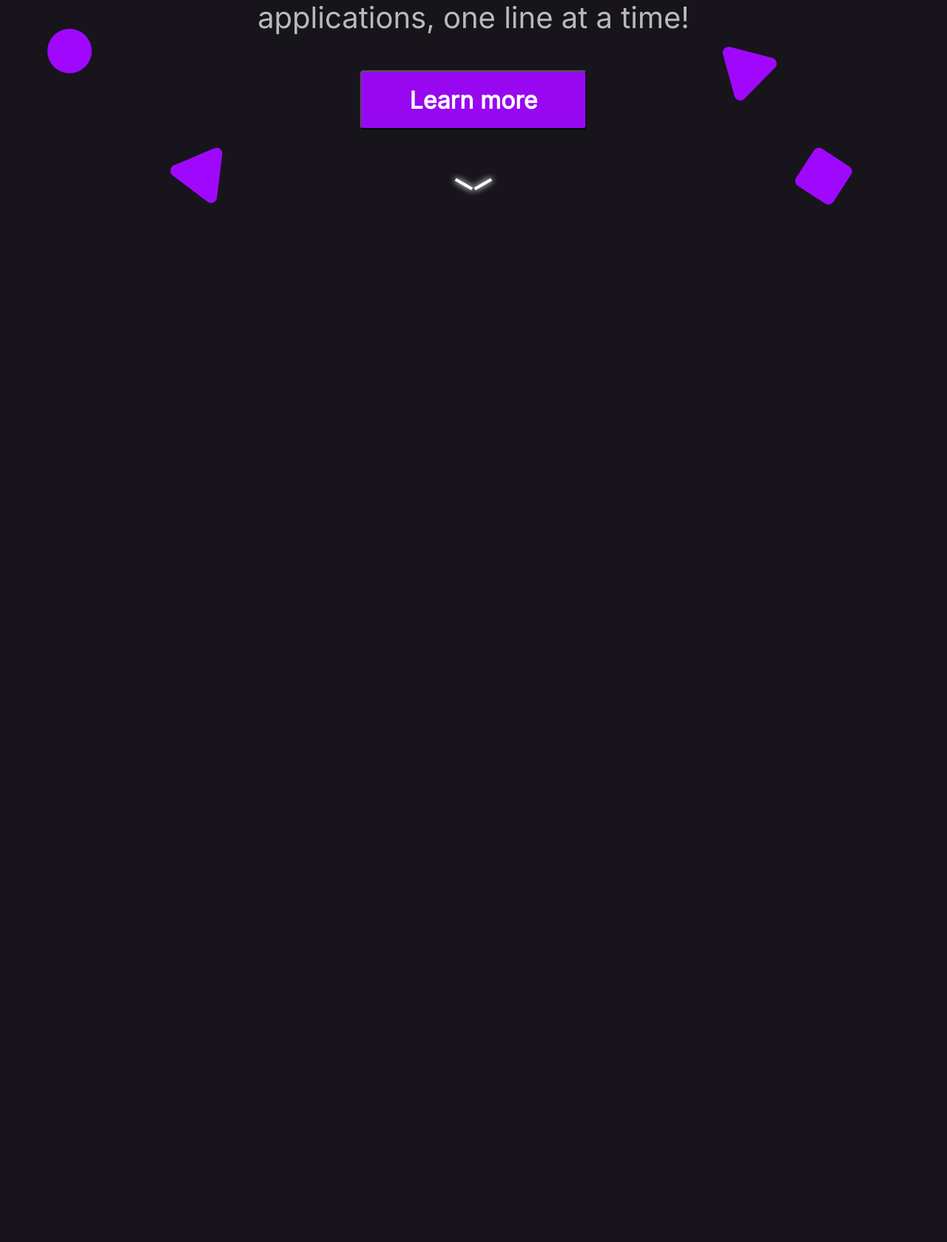
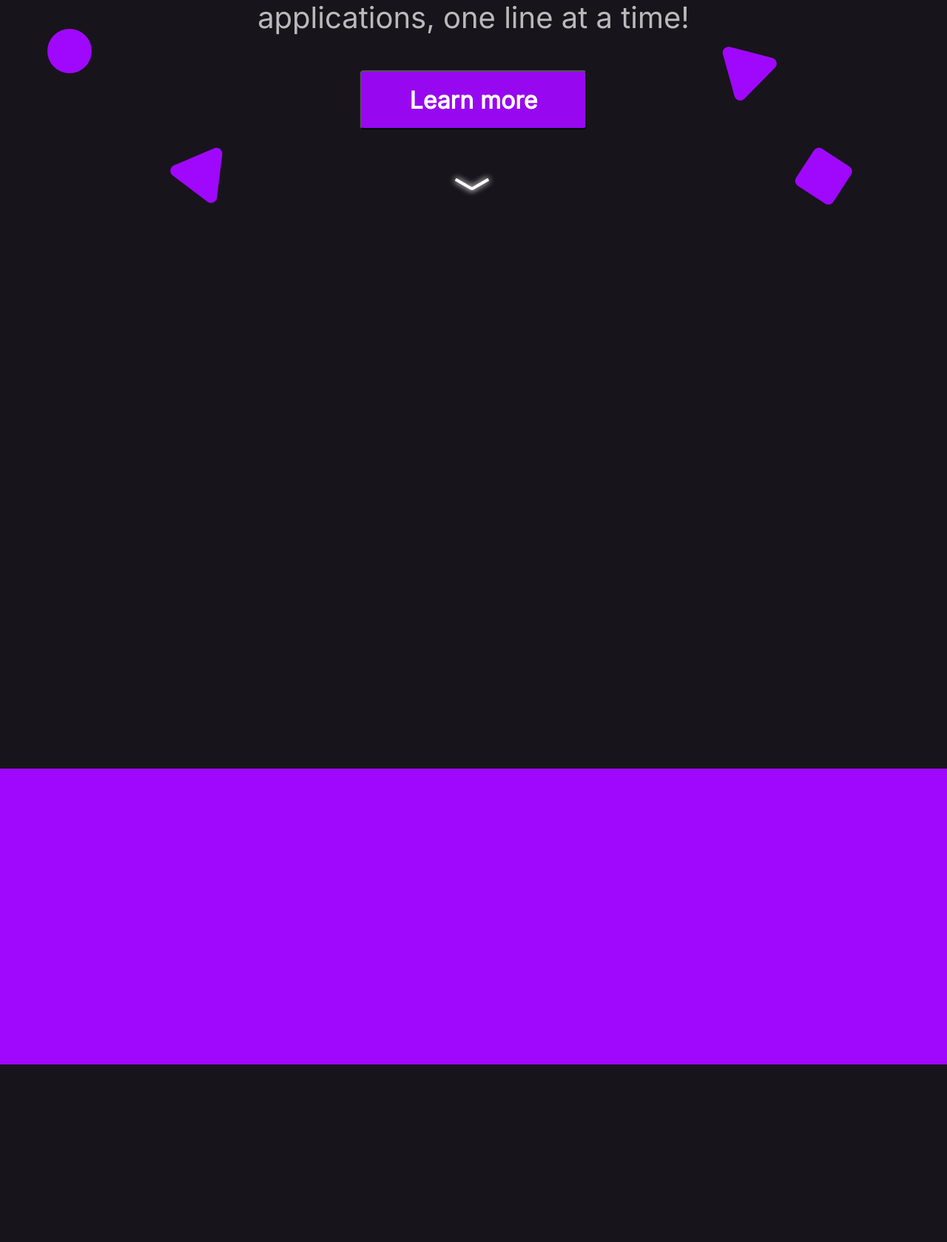
Before and after one commit to astrocore-team/Astrocore-site, a PHP site: page / in a window 1280 px wide. Shown: the part 481-2160 px from the top of the page at 74% size. Run offline with PHP 8.4, Linux system fonts and the light colour scheme.

Commit message:
maybe fixed down arrow

```diff
--- a/css/index.css
+++ b/css/index.css
@@ -25,6 +25,7 @@ body{
     height:300vh;
     scroll-behavior: smooth;
 }
+
 .temp-aligner-1{
     position: absolute;
     top:0px;
@@ -160,3 +161,16 @@ header{
   0%   {box-shadow: 0 0 0vw 0vw #FFF;}
   100%  {box-shadow: 0 0 1vw .05vw #FFF;}
 }
+.testamonies{
+    position:absolute;
+    top:190vh;
+    left:0px;
+    width:100vw;
+    height:50vh;
+    background-color: #9F08FC;
+    transition: opacity 1s ease-in-out;
+    opacity:0;
+}
+.testamonies.change{
+    opacity:1;
+}
--- a/index.html
+++ b/index.html
@@ -12,6 +12,7 @@
     <meta name="viewport" content="width=device-width, initial-scale=1.0">
     <link rel="stylesheet" href="css/index.css">
     <script src="js/menu.js"></script>
+    <script src="js/index.js"></script>
     <title>Astrocore</title>
 </head>
 <body>
@@ -42,9 +43,12 @@
     <h1 class="big-text">Astrocore is the Core of Collaborative Ideas</h1>
     <p class="small-text-wrapper"><span class="small-text">Focusing on making <span style="color:#F0F0F0 !important;"><b>unique</b></span> and <span style="color:#F0F0F0 !important;"><b>innovative</b></span> applications, one line at a time!</span></p>
     <button class="main-button">Learn more</button>
-    <div style="cursor:pointer;">
+    <div onclick="let pageHeight = window.innerHeight; window.scrollTo({ top:pageHeight, behavior: 'smooth' });" style="cursor:pointer;">
         <hr class="glowing" style="position:absolute; width:2vw; top:90vh;left:48vw; transform: rotate(30deg); background-color:white; height:.5vh; border:none;">
-        <hr class="glowing" style="position:absolute; width:2vw; top:90vh;right:48vw; transform: rotate(-30deg); background-color:white; height:.5vh; border:none;">
+        <hr class="glowing" style="position:absolute; width:2vw; top:90vh;left:49.7vw; transform: rotate(-30deg); background-color:white; height:.5vh; border:none;">
+    </div>
+    <div class="testamonies" id="testamonies">
+
     </div>
 </body>
 </html>
--- /dev/null
+++ b/js/index.js
@@ -0,0 +1,6 @@
+window.addEventListener("scroll", function() {
+    let pageHeight = window.innerHeight;
+    if (window.scrollY > (pageHeight*1.2)-10) {
+        this.document.getElementById('testamonies').classList.add("change");
+    }
+  });
```
